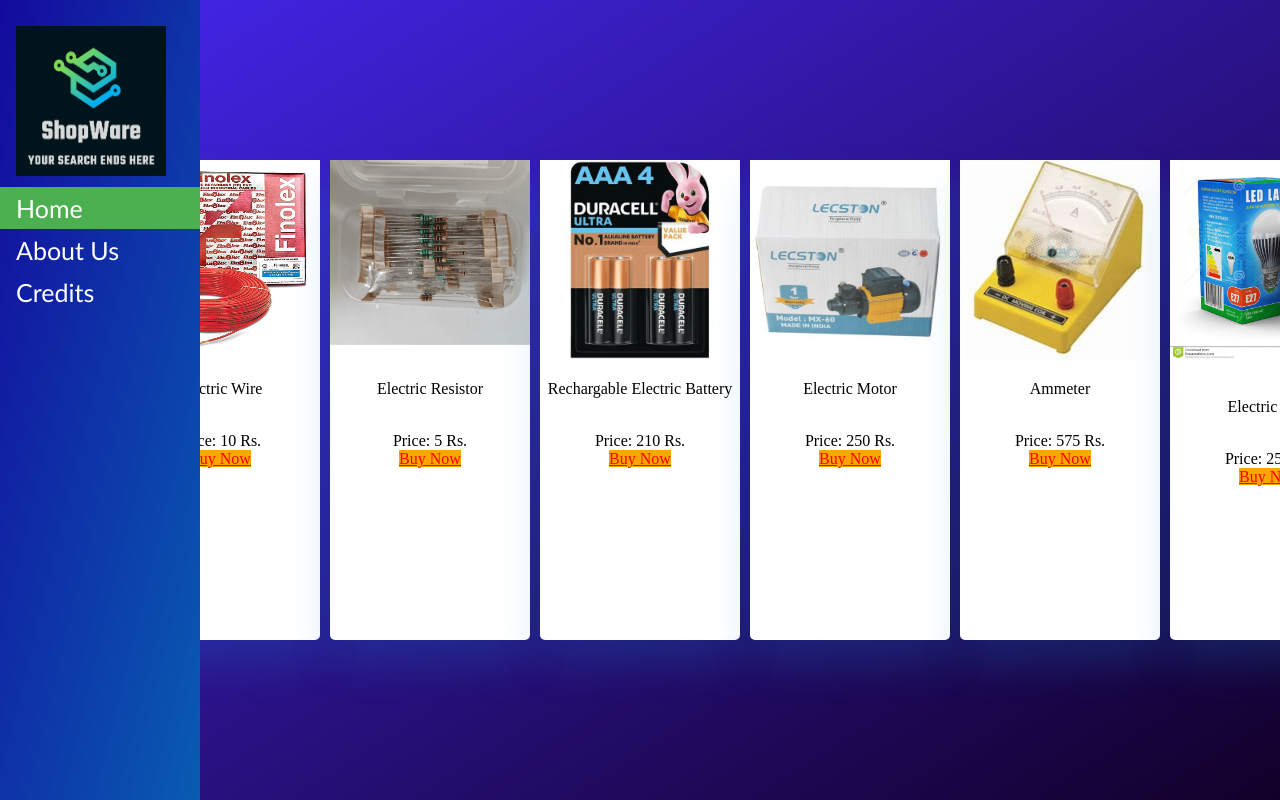
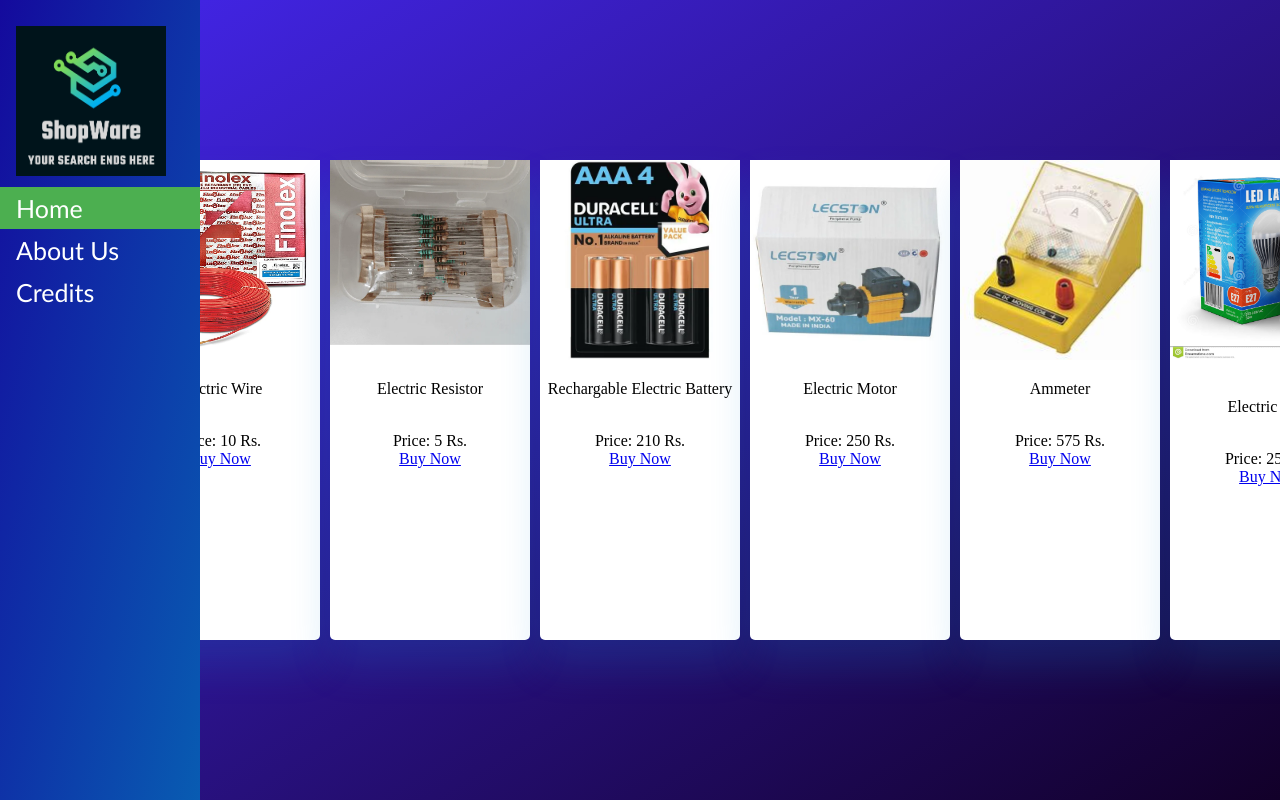
Before and after one commit to Darsh12208/ShopWare, a plain HTML site: page index.html in a window 1280 px wide. Shown: the top 800 px of the page. Drawn offline with Linux system fonts and the light colour scheme.

Commit message:
Improve the UI

```diff
--- a/index.html
+++ b/index.html
@@ -51,14 +51,12 @@
       border-radius: 5px;
       box-shadow: 0px 25px 40px #1687d933;
       font-family: 'Times New Roman', Times, serif;
+      border-radius: 5px;
     }
-    .button{
-      background-color: orange;
-      border-color: darkblue;
-      color: rgb(255, 0, 0);
 
-
-      }
+    .button:hover {
+	    color: red;
+    }
   </style>
 </head>
 
```
Also changed, not shown: 1 other file.
